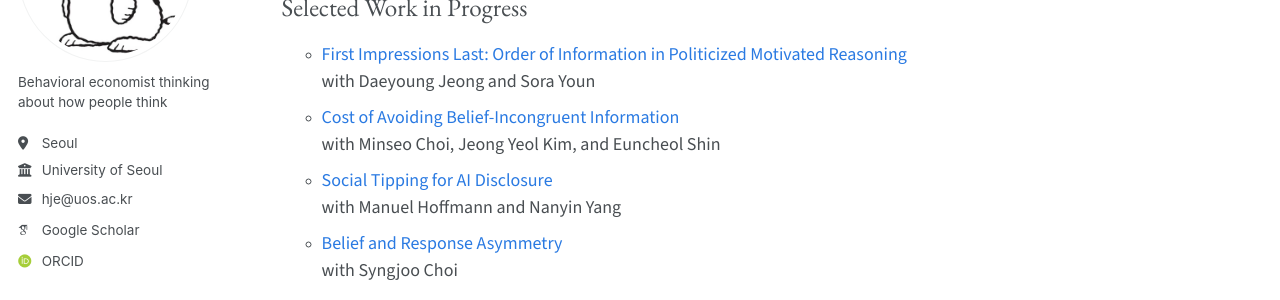
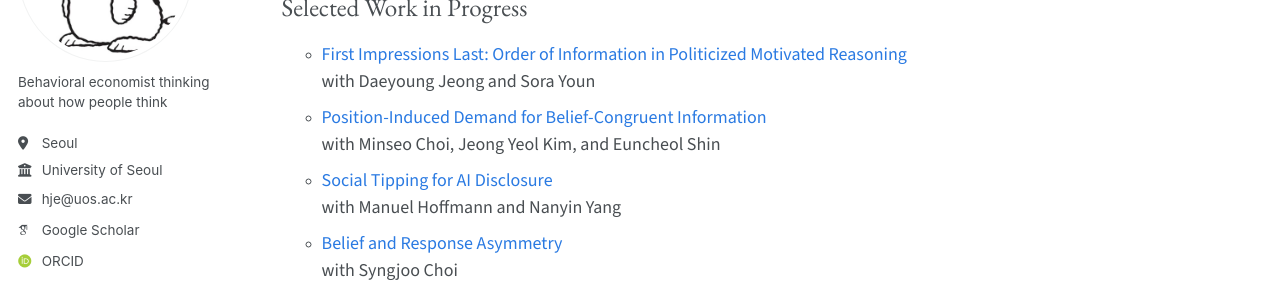
Before and after one commit to hyundamje/hyundamje.github.io, a Jekyll site: the page built from _pages/research.md, in a window 1280 px wide and 900 px high, scrolled down 790 px. Shown: the part 216-516 px from the top of the window. Built offline with Jekyll 4.4.1, drawn with Linux system fonts in a browser that asks for light colours; some web fonts are replaced.

Commit message:
Update research.md

```diff
--- a/_pages/research.md
+++ b/_pages/research.md
@@ -86,7 +86,7 @@ author_profile: true
 
 <li>
   <span style="color:#2a7ae2;">
-    Cost of Avoiding Belief-Incongruent Information
+    Position-Induced Demand for Belief-Congruent Information
   </span><br>
   with Minseo Choi, Jeong Yeol Kim, and Euncheol Shin<br>
 </li>
```
